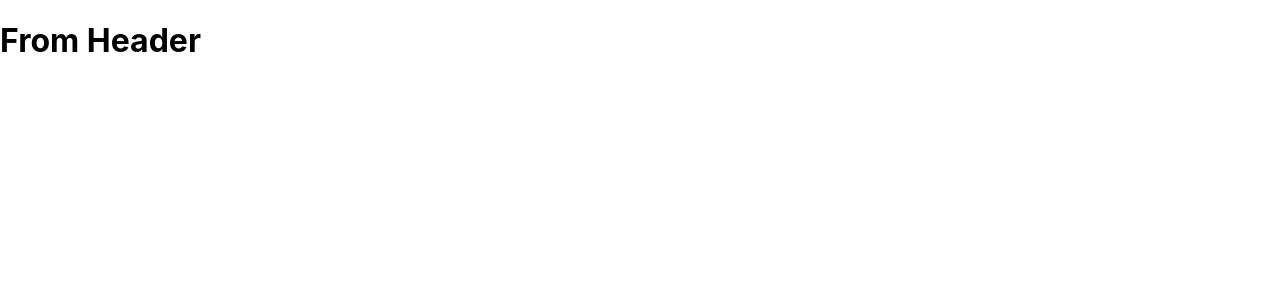
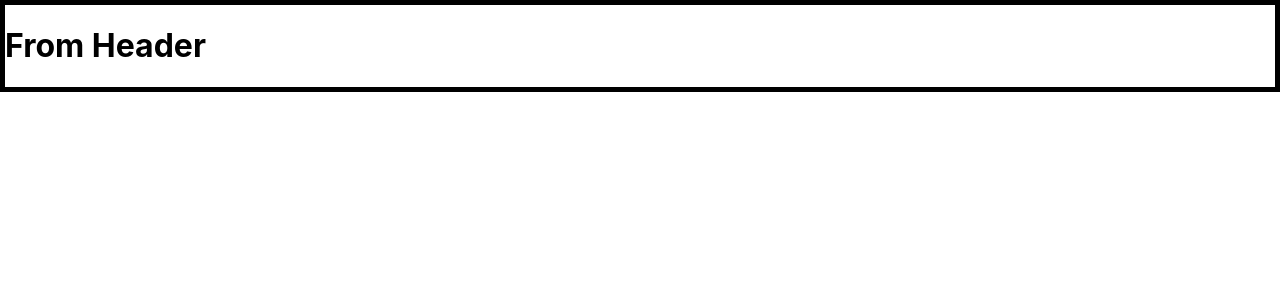
Before and after one commit to lautarosoliani/ToDo-React-App, a React (Create React App) app in the folder my-app/: page / in a window 1280 px wide. Shown: the top 300 px of the page. Built offline with nearby package versions, Linux system fonts and the light colour scheme.

Commit message:
Header.jsx, Header.css, index.js

```diff
--- a/my-app/package.json
+++ b/my-app/package.json
@@ -6,6 +6,7 @@
     "@testing-library/jest-dom": "^5.14.1",
     "@testing-library/react": "^11.2.7",
     "@testing-library/user-event": "^12.8.3",
+    "bootstrap": "^5.1.0",
     "react": "^17.0.2",
     "react-dom": "^17.0.2",
     "react-scripts": "4.0.3",
--- a/my-app/src/components/Header.css
+++ b/my-app/src/components/Header.css
@@ -0,0 +1,3 @@
+.container {
+    border: solid black 5px;
+}
--- a/my-app/src/components/Header.jsx
+++ b/my-app/src/components/Header.jsx
@@ -1,5 +1,11 @@
+import "./Header.css"
+
 const Header = () => {
-    return <h1>From Header</h1>
+    return (
+        <div className="container">
+            <h1>From Header</h1>
+        </div>
+    )
 }
 
 export default Header
--- a/my-app/src/index.js
+++ b/my-app/src/index.js
@@ -3,6 +3,7 @@ import ReactDOM from "react-dom"
 import "./index.css"
 import App from "./App"
 import reportWebVitals from "./reportWebVitals"
+import "bootstrap"
 
 ReactDOM.render(
     <React.StrictMode>
```
Also changed, not shown: 1 other file (tests, documents, lock files or other folders).
